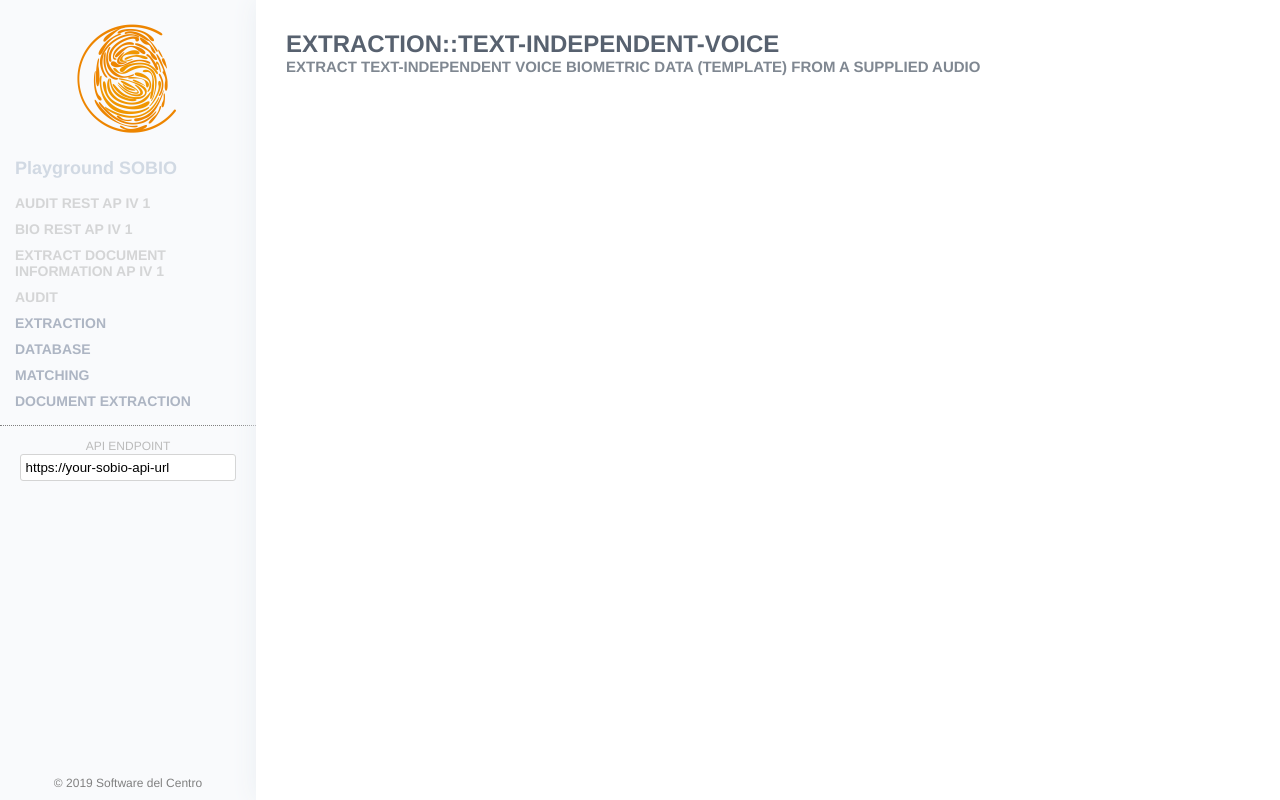
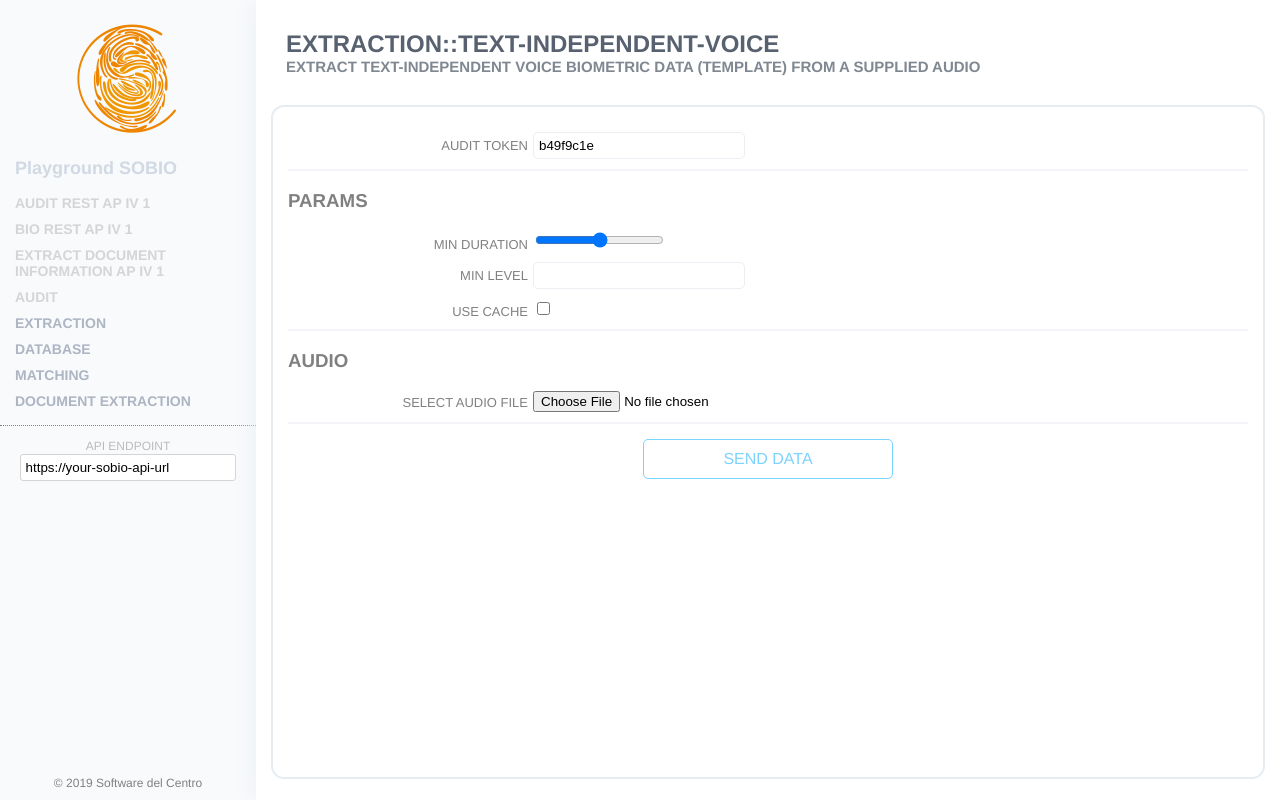
Before and after one commit to softwaredelcentro/sobio-playground, an Angular app: page /#/extraction/text-independent-voice in a window 1280 px wide. Built offline with nearby package versions, Linux system fonts and the light colour scheme.

Commit message:
Text dependent and independent voice forms.

```diff
--- /dev/null
+++ b/src/app/dataTypeObjects/textDependentVoice.ts
@@ -0,0 +1,12 @@
+export class TextDependentVoice {
+    public audio: string;
+    public auditToken: string;
+    public params: VoiceParams = new VoiceParams();
+    public phraseId: number;
+}
+
+export class VoiceParams {
+    public minDuration: number;
+    public minLevel: number;
+    public useCache: boolean;
+}
--- /dev/null
+++ b/src/app/dataTypeObjects/textIndependentVoice.ts
@@ -0,0 +1,7 @@
+import { VoiceParams } from './textDependentVoice';
+
+export class TextIndependentVoice {
+    public audio: string;
+    public auditToken: string;
+    public params: VoiceParams = new VoiceParams();
+}
--- a/src/app/pages/extraction/text-dependent-voice/text-dependent-voice.component.html
+++ b/src/app/pages/extraction/text-dependent-voice/text-dependent-voice.component.html
@@ -1,2 +1,65 @@
-<app-header title="Extraction::text-dependent-voice" subtitle="Extract text-dependent voice biometric data (template) from a supplied audio"></app-header>
+<app-header title="Extraction::text-dependent-voice"
+  subtitle="Extract text-dependent voice biometric data (template) from a supplied audio"></app-header>
 <app-loader [isLoading]="loading"></app-loader>
+<form *ngIf="step==1">
+  <section>
+    <div class="inputRow">
+      <label>
+        Audit Token
+      </label>
+      <input type="text" name="auditToken" value="" [(ngModel)]="dto.auditToken">
+    </div>
+  </section>
+  <section>
+    <header>
+      <h3>Params</h3>
+    </header>
+    <div class="inputRow">
+      <label>
+        Min Duration
+      </label>
+      <input type="range" min="1" max="7" name="minDuration" value="" [(ngModel)]="dto.params.minDuration">
+      {{dto.params.minDuration}}
+    </div>
+    <div class="inputRow">
+      <label>
+        Min Level
+      </label>
+      <input type="number" name="detectAge" checked="checked" [(ngModel)]="dto.params.minLevel">
+    </div>
+    <div class="inputRow">
+      <label>
+        Use Cache
+      </label>
+      <input type="checkbox" name="useCache" [(ngModel)]="dto.params.useCache">
+    </div>
+  </section>
+  <section>
+    <header>
+      <h3>Audio</h3>
+    </header>
+    <div class="inputRow">
+      <label>
+        Select audio file
+      </label>
+      <input type="file" value="" accept="audio/*" (change)="fileChange()" #fileInput> <!-- [(ngModel)]="dto.image" -->
+      <div class="videoWrapper" *ngIf="dto.audio">
+        <div class="cross" (click)="dto.audio = undefined">X</div>
+        <audio controls>
+          <source [type]="dataType" [src]="'data:'+dataType+';base64,'+dto.audio" />
+        </audio>
+      </div>
+    </div>
+  </section>
+  <section>
+    <div class="inputRow">
+      <label>
+        Phrase ID
+      </label>
+      <input type="number" name="auditToken" value="" [(ngModel)]="dto.auditToken">
+    </div>
+  </section>
+  <section>
+    <button type="button" class="send" (click)="send()">Send Data</button>
+  </section>
+</form>
--- a/src/app/pages/extraction/text-dependent-voice/text-dependent-voice.component.ts
+++ b/src/app/pages/extraction/text-dependent-voice/text-dependent-voice.component.ts
@@ -1,18 +1,54 @@
-import { Component, OnInit } from '@angular/core';
+import { Component, OnInit, ElementRef, ViewChild } from '@angular/core';
+import { TextDependentVoice } from 'src/app/dataTypeObjects/textDependentVoice';
+import { UUID } from 'src/app/Utils/UUID';
 
 @Component({
   selector: 'app-text-dependent-voice',
   templateUrl: './text-dependent-voice.component.html',
-  styleUrls: ['./text-dependent-voice.component.sass']
+  styleUrls: [
+    './text-dependent-voice.component.sass',
+    '../../../shared-styles/forms.scss',
+    '../../../shared-styles/playground-response.scss'
+  ]
 })
 export class TextDependentVoiceComponent implements OnInit {
 
   loading: boolean;
+  dto: TextDependentVoice;
+  dataType: string;
+  step: number;
+  @ViewChild('fileInput') fileInput: ElementRef;
 
-  constructor() { }
+  constructor() {
+    this.dto = new TextDependentVoice();
+  }
 
   ngOnInit() {
     this.loading = false;
+    this.step = 1;
+    this.dto.auditToken = UUID.create();
+  }
+
+  fileChange() {
+    this.loading = true;
+    const reader  = new FileReader();
+    reader.onload = () => {
+      this.dto.audio = reader.result as string;
+      const dataInfo = /data:([a-zA-Z0-9\/]+);/gi.exec(this.dto.audio);
+      if (dataInfo) {
+        this.dataType = dataInfo[1];
+      }
+      this.dto.audio = this.dto.audio.replace(/data:([a-zA-Z0-9]+)\/([a-zA-Z0-9]+);base64,/gi, '');
+      this.loading = false;
+      this.fileInput.nativeElement.value = '';
+    };
+    if (this.fileInput.nativeElement.files[0]) {
+      reader.readAsDataURL(this.fileInput.nativeElement.files[0]);
+    }
+  }
+
+  send() {
+
   }
 
 }
--- a/src/app/pages/extraction/text-independent-voice/text-independent-voice.component.html
+++ b/src/app/pages/extraction/text-independent-voice/text-independent-voice.component.html
@@ -1,2 +1,57 @@
-<app-header title="Extraction::text-independent-voice" subtitle="Extract text-independent voice biometric data (template) from a supplied audio"></app-header>
+<app-header title="Extraction::text-independent-voice"
+  subtitle="Extract text-independent voice biometric data (template) from a supplied audio"></app-header>
 <app-loader [isLoading]="loading"></app-loader>
+<form *ngIf="step==1">
+  <section>
+    <div class="inputRow">
+      <label>
+        Audit Token
+      </label>
+      <input type="text" name="auditToken" value="" [(ngModel)]="dto.auditToken">
+    </div>
+  </section>
+  <section>
+    <header>
+      <h3>Params</h3>
+    </header>
+    <div class="inputRow">
+      <label>
+        Min Duration
+      </label>
+      <input type="range" min="1" max="7" name="minDuration" value="" [(ngModel)]="dto.params.minDuration">
+      {{dto.params.minDuration}}
+    </div>
+    <div class="inputRow">
+      <label>
+        Min Level
+      </label>
+      <input type="number" name="detectAge" checked="checked" [(ngModel)]="dto.params.minLevel">
+    </div>
+    <div class="inputRow">
+      <label>
+        Use Cache
+      </label>
+      <input type="checkbox" name="useCache" [(ngModel)]="dto.params.useCache">
+    </div>
+  </section>
+  <section>
+    <header>
+      <h3>Audio</h3>
+    </header>
+    <div class="inputRow">
+      <label>
+        Select audio file
+      </label>
+      <input type="file" value="" accept="audio/*" (change)="fileChange()" #fileInput> <!-- [(ngModel)]="dto.image" -->
+      <div class="videoWrapper" *ngIf="dto.audio">
+        <div class="cross" (click)="dto.audio = undefined">X</div>
+        <audio controls>
+          <source [type]="dataType" [src]="'data:'+dataType+';base64,'+dto.audio" />
+        </audio>
+      </div>
+    </div>
+  </section>
+  <section>
+    <button type="button" class="send" (click)="send()">Send Data</button>
+  </section>
+</form>
--- a/src/app/pages/extraction/text-independent-voice/text-independent-voice.component.ts
+++ b/src/app/pages/extraction/text-independent-voice/text-independent-voice.component.ts
@@ -1,18 +1,54 @@
-import { Component, OnInit } from '@angular/core';
+import { Component, OnInit, ElementRef, ViewChild } from '@angular/core';
+import { TextIndependentVoice } from 'src/app/dataTypeObjects/textIndependentVoice';
+import { UUID } from 'src/app/Utils/UUID';
 
 @Component({
   selector: 'app-text-independent-voice',
   templateUrl: './text-independent-voice.component.html',
-  styleUrls: ['./text-independent-voice.component.sass']
+  styleUrls: [
+    './text-independent-voice.component.sass',
+    '../../../shared-styles/forms.scss',
+    '../../../shared-styles/playground-response.scss'
+  ]
 })
 export class TextIndependentVoiceComponent implements OnInit {
 
   loading: boolean;
+  dto: TextIndependentVoice;
+  dataType: string;
+  step: number;
+  @ViewChild('fileInput') fileInput: ElementRef;
 
-  constructor() { }
+  constructor() {
+    this.dto = new TextIndependentVoice();
+  }
 
   ngOnInit() {
     this.loading = false;
+    this.step = 1;
+    this.dto.auditToken = UUID.create();
+  }
+
+  fileChange() {
+    this.loading = true;
+    const reader  = new FileReader();
+    reader.onload = () => {
+      this.dto.audio = reader.result as string;
+      const dataInfo = /data:([a-zA-Z0-9\/]+);/gi.exec(this.dto.audio);
+      if (dataInfo) {
+        this.dataType = dataInfo[1];
+      }
+      this.dto.audio = this.dto.audio.replace(/data:([a-zA-Z0-9]+)\/([a-zA-Z0-9]+);base64,/gi, '');
+      this.loading = false;
+      this.fileInput.nativeElement.value = '';
+    };
+    if (this.fileInput.nativeElement.files[0]) {
+      reader.readAsDataURL(this.fileInput.nativeElement.files[0]);
+    }
+  }
+
+  send() {
+
   }
 
 }
```
